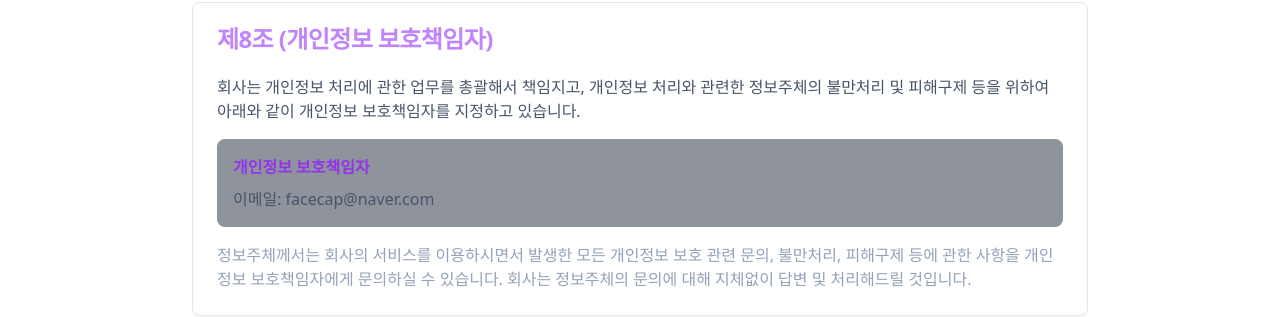
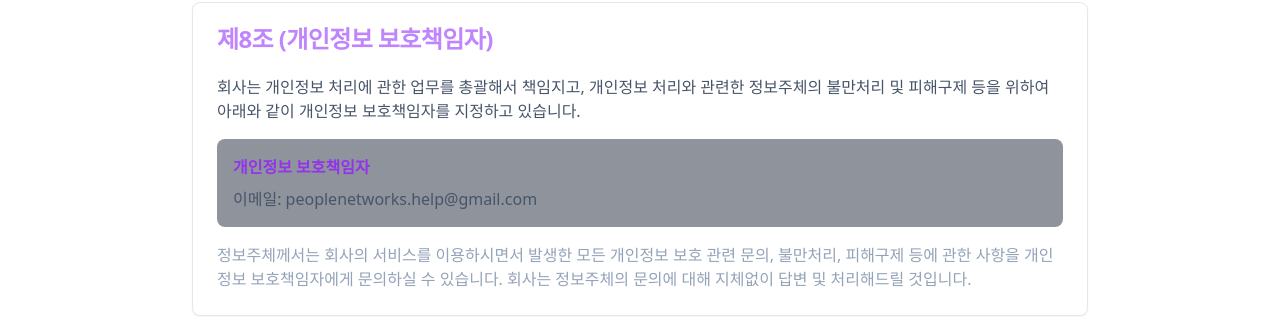
Before and after one commit to guideyoon/ppnetworks, a Next.js app: page /privacy in a window 1280 px wide. Shown: the part 2897-3214 px from the top of the page. Built offline with nearby package versions, Linux system fonts and the light colour scheme.

Commit message:
Revert contact email to peoplenetworks.help@gmail.com

```diff
--- a/src/app/privacy/page.tsx
+++ b/src/app/privacy/page.tsx
@@ -194,7 +194,7 @@ export default function PrivacyPage() {
                 <div className="bg-slate-800/50 p-4 rounded-lg space-y-2">
                   <p><strong className="text-purple-600">개인정보 보호책임자</strong></p>
                   <ul className="list-none space-y-1 text-slate-600">
-                    <li>이메일: facecap@naver.com</li>
+                    <li>이메일: peoplenetworks.help@gmail.com</li>
                   </ul>
                 </div>
                 <p className="text-slate-400 mt-4">
```
Also changed, not shown: 2 other files (tests, documents, lock files or other folders).
